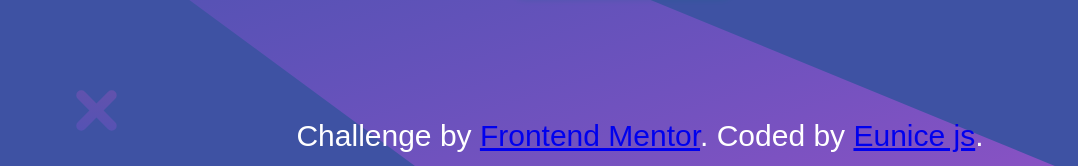
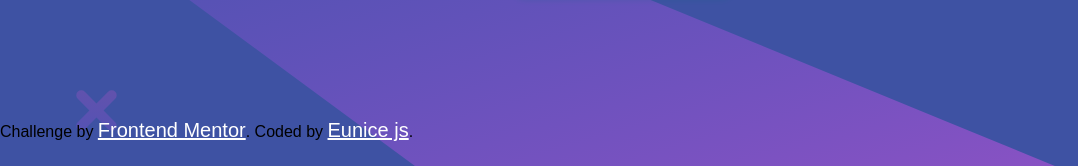
Before and after one commit to Eunice2000/Huddle-landing-page, a plain HTML site: page index.html in a window 1280 px wide. Shown: the part 634-800 px from the top of the page, 0-1078 px from the left. Drawn offline with Linux system fonts and the light colour scheme.

Commit message:
initcode

```diff
--- a/style.css
+++ b/style.css
@@ -69,8 +69,8 @@ button:hover{
 .icons i:hover{
     background-color: hsl(300, 69%, 71%);
 }
-.attribution {
-    font-size: 30px;
+.attribution a{
+    font-size: 20px;
     text-align: center;
     color:white;
     margin-bottom: 200px;
```
